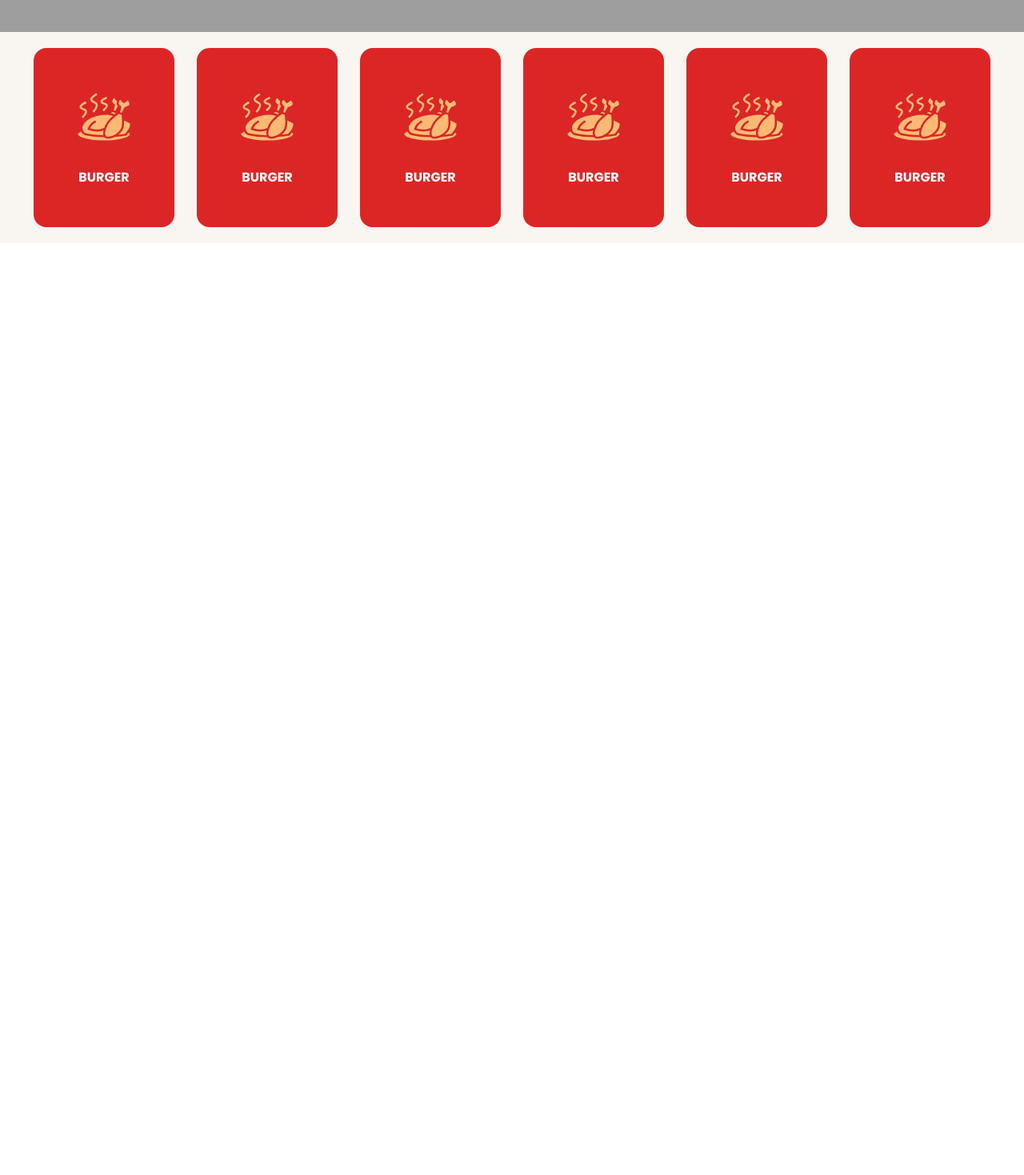
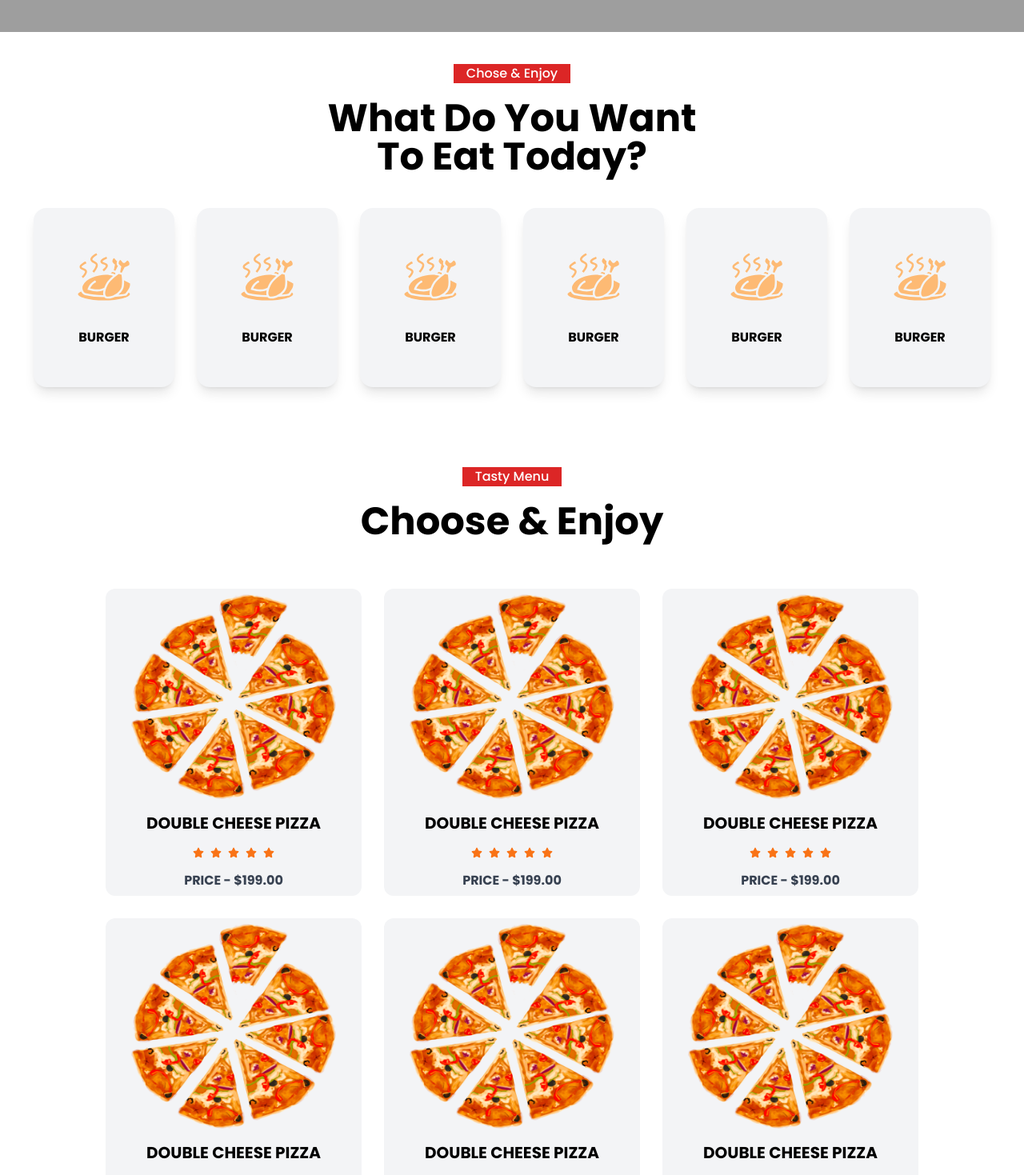
Before and after one commit to YousufMohammadi/restaurant-website, a React (Vite) app: page / in a window 1280 px wide. Shown: the part 840-2309 px from the top of the page at 80% size. Before the commit the page ends 1144 px from the top, so only its background shows below. Built offline with nearby package versions, Linux system fonts and the light colour scheme; grey boxes are pictures that could not be loaded.

Commit message:
tasySection & tastyCard created

```diff
--- a/src/Components/Category.jsx
+++ b/src/Components/Category.jsx
@@ -1,8 +1,15 @@
-import CategoryCard from "./CategoryCard";
+import CategoryCard from './CategoryCard';
 
 function Category() {
   return (
-		<div className="flex justify-center items-center gap-7 bg-lightBrown py-5">
+    <section className="flex flex-col items-center justify-start gap-5 py-10">
+      <h3 className="bg-red-600 px-4 text-center font-poppins font-medium capitalize text-white">
+        chose & enjoy
+      </h3>
+      <h1 className="w-2/5 px-2 text-center font-poppins text-5xl font-bold capitalize">
+        What Do You Want To Eat Today?
+      </h1>
+      <div className="flex items-center justify-center gap-7 py-5">
         <CategoryCard />
         <CategoryCard />
         <CategoryCard />
@@ -10,6 +17,7 @@ function Category() {
         <CategoryCard />
         <CategoryCard />
       </div>
+    </section>
   );
 }
 
--- a/src/Components/CategoryCard.jsx
+++ b/src/Components/CategoryCard.jsx
@@ -1,14 +1,14 @@
-import { GiChickenOven } from "react-icons/gi";
+import { GiChickenOven } from 'react-icons/gi';
 
 function CategoryCard() {
-	return (
-		<div className="w-44 h-56 bg-red-600 rounded-2xl flex flex-col justify-center items-center gap-7 cursor-pointer hover:bg-red-500">
-			<GiChickenOven className="text-orange-300 text-7xl" />
-			<span className="text-white font-poppins font-bold uppercase">
-				burger
-			</span>
-		</div>
-	);
+  return (
+    <div className="flex h-56 w-44 cursor-pointer flex-col items-center justify-center gap-7 rounded-2xl bg-gray-100 shadow-lg hover:bg-red-500">
+      <GiChickenOven className="text-7xl text-orange-300" />
+      <span className="font-poppins font-bold uppercase text-black">
+        burger
+      </span>
+    </div>
+  );
 }
 
 export default CategoryCard;
--- a/src/Components/Introduction.jsx
+++ b/src/Components/Introduction.jsx
@@ -1,7 +1,7 @@
 function Introduction() {
   return (
-		<section className="w-1/3 introduction flex flex-col px-5 gap-5">
-			<h1 className="font-poppins text-white text-5xl font-bold leading-snug">
+    <section className="introduction flex w-1/3 flex-col gap-5 px-5">
+      <h1 className="font-poppins text-5xl font-bold leading-snug text-white">
         Combo <strong className="text-red-600">Burger</strong> with Cold Drink
       </h1>
       <p className="font-poppins text-base text-yellow-100">
@@ -9,7 +9,8 @@ function Introduction() {
       </p>
       <a
         href="#"
-				className="w-44 px-5 py-4 text-center hover:bg-red-600 rounded-full bg-red-700 text-white capitalize font-poppins font-normal">
+        className="w-44 rounded-full bg-red-700 px-5 py-4 text-center font-poppins font-normal capitalize text-white hover:bg-red-600"
+      >
         discover more
       </a>
     </section>
--- /dev/null
+++ b/src/Components/TastyCard.jsx
@@ -0,0 +1,25 @@
+import pizza from '../assets/pizza.png';
+import { FaStar } from 'react-icons/fa6';
+
+function TastyCard() {
+  return (
+    <div className="flex h-96 w-80 cursor-pointer flex-col items-center justify-center gap-4 rounded-xl bg-gray-100">
+      <img src={pizza} alt="pizza" className="h-64 w-64" />
+      <h3 className="font-poppins text-xl font-bold uppercase text-black">
+        double cheese pizza
+      </h3>
+      <div className="flex items-center justify-center gap-2">
+        <FaStar className="text-sm text-orange-500 hover:text-orange-400" />
+        <FaStar className="text-sm text-orange-500 hover:text-orange-400" />
+        <FaStar className="text-sm text-orange-500 hover:text-orange-400" />
+        <FaStar className="text-sm text-orange-500 hover:text-orange-400" />
+        <FaStar className="text-sm text-orange-500 hover:text-orange-400" />
+      </div>
+      <span className="font-poppins font-bold uppercase text-gray-700">
+        price - $199.00
+      </span>
+    </div>
+  );
+}
+
+export default TastyCard;
--- /dev/null
+++ b/src/Components/TastyMenu.jsx
@@ -0,0 +1,24 @@
+import TastyCard from './TastyCard';
+
+function TastyMenu() {
+  return (
+    <section className="flex flex-col items-center justify-start gap-5 py-10">
+      <h3 className="bg-red-600 px-4 text-center font-poppins font-medium capitalize text-white">
+        tasty menu
+      </h3>
+      <h1 className="w-2/5 px-2 text-center font-poppins text-5xl font-bold capitalize">
+        choose & enjoy
+      </h1>
+      <div className="flex flex-wrap items-center justify-center gap-7 py-10">
+        <TastyCard />
+        <TastyCard />
+        <TastyCard />
+        <TastyCard />
+        <TastyCard />
+        <TastyCard />
+      </div>
+    </section>
+  );
+}
+
+export default TastyMenu;
--- a/src/Pages/Home.jsx
+++ b/src/Pages/Home.jsx
@@ -1,15 +1,17 @@
-import Header from "../Components/Header";
-import SliderComponent from "../Components/SliderComponent";
-import Introduction from "../Components/Introduction";
-import Category from "../Components/Category";
+import Header from '../Components/Header';
+import SliderComponent from '../Components/SliderComponent';
+import Introduction from '../Components/Introduction';
+import Category from '../Components/Category';
+import TastyMenu from '../Components/TastyMenu';
 
 function Home() {
   return (
-		<main className="w-full h-auto">
+    <main className="h-auto w-full">
       <Header />
       <SliderComponent />
       <Introduction />
       <Category />
+      <TastyMenu />
     </main>
   );
 }
```
Also changed, not shown: src/assets/pizza.png (added), 1 other file (tests, documents, lock files or other folders). Lines whose indentation alone changed are shown as unchanged.
